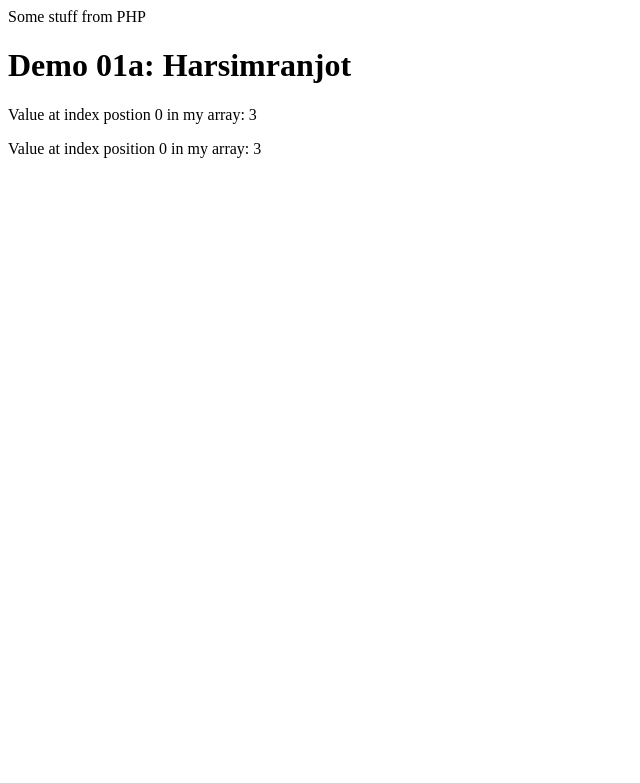
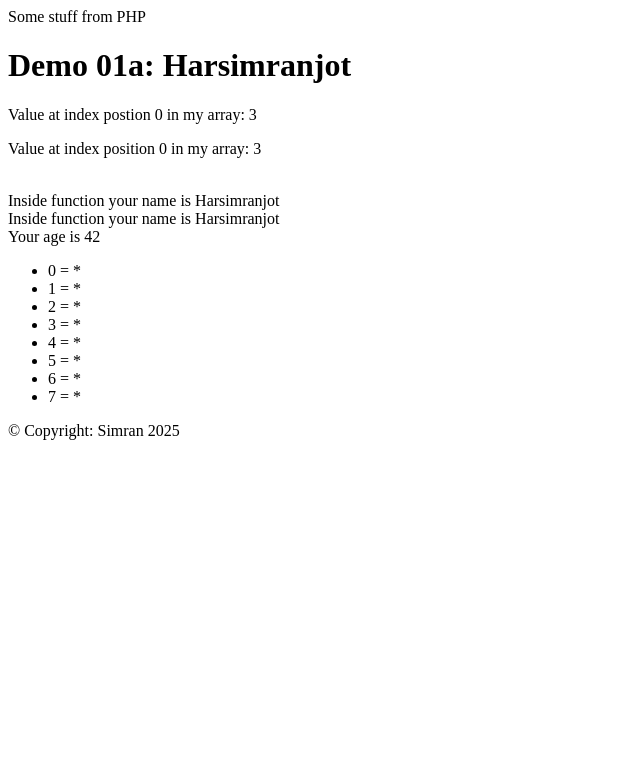
Before and after one commit to harsimrana/CMPE2550ClassWork1242, a PHP site: page /Demo01a/index.php in a window 1280 px wide. Shown: the top 783 px of the page, without its empty margins (0-640 px from the left). Run offline with PHP 8.4, Linux system fonts and the light colour scheme.

Commit message:
Demo 01 A Finish
Demo 01 A Finish  13 Jan 2025

```diff
--- /dev/null
+++ b/CMPE2550A01/Demo01a/ExternalData.php
@@ -0,0 +1,21 @@
+<?php
+    $age= 42;
+
+    /******************************
+     * Function : MakeArray
+     * Purpose  : To generate an array
+     * Inputs   : Number of elements
+     * Output   : An array
+     ******************************/
+    function MakeArray($quantity)
+    {
+        $stars= array(); // an empty array
+
+        for($i = 0; $i <= $quantity; ++$i )
+        {
+            $stars[] = "*";
+        }
+        return $stars; // Return the list back to calling location
+    }
+
+?>
--- /dev/null
+++ b/CMPE2550A01/Demo01a/footer.php
@@ -0,0 +1,3 @@
+<?php
+    echo "<p> &copy; Copyright: Simran 2025 </p>";
+?>
--- a/CMPE2550A01/Demo01a/index.php
+++ b/CMPE2550A01/Demo01a/index.php
@@ -1,4 +1,6 @@
 <?php
+    require_once('ExternalData.php');
+
     // Single Line comment
     # Single line comment - Another Version to add single line comment
     /*
@@ -9,6 +11,15 @@
     echo "Some stuff from PHP";
     $numbers= array(3,5,7,8); // An array to hold some int values
 
+    function UserData()
+    {
+        global $name;
+        // To access global variables inside the function, you need to mention the scope again
+        echo "<br> Inside function your name is $name";
+
+        # or super global variables are maintainted in $GLOBALS array
+        echo "<br> Inside function your name is ". $GLOBALS['name'];
+    }
 ?>
 <!DOCTYPE html>
 <html lang="en">
@@ -30,7 +41,47 @@
             // . (dot)  is used to concat strings
 
             echo "<p>Value at index position 0 in my array: ". $numbers[0]." </p>";
+
+            // Call UserData() function here
+            UserData();
+
+            // Try to access age variable from ExternalData.php
+
+            echo "<br>Your age is $age <br>";
+
+            $collection = MakeArray(7);
+
+            // using foreach loop print all the values
+
+            $list = "<ul>";
+            foreach($collection as $key=> $value)
+            {
+                $list .= " <li>$key = $value </li>";
+            }
+            // Regular Concat style
+            $list = $list . "</ul>";
+
+            // Shortcut Concat style
+            //$list .= "</ul>";
+            echo $list;
         ?>
 
+    <footer>
+        <?php
+            # require_once will include everything from the specified file into current file
+           //require_once('footer.php');
+           include('footer.php');
+
+           /*
+            The only difference is that include statement generate
+            PHP alert but PHP script will keep running if that file is missing
+
+            On the toher hand, require_once() will generate a fatal error
+            and terminates the script
+
+            Recommeded: use require_once() - ALWAYS
+           */
+        ?>
+    </footer>
     </body>
 </html>
```
Also changed, not shown: 1 other file.
